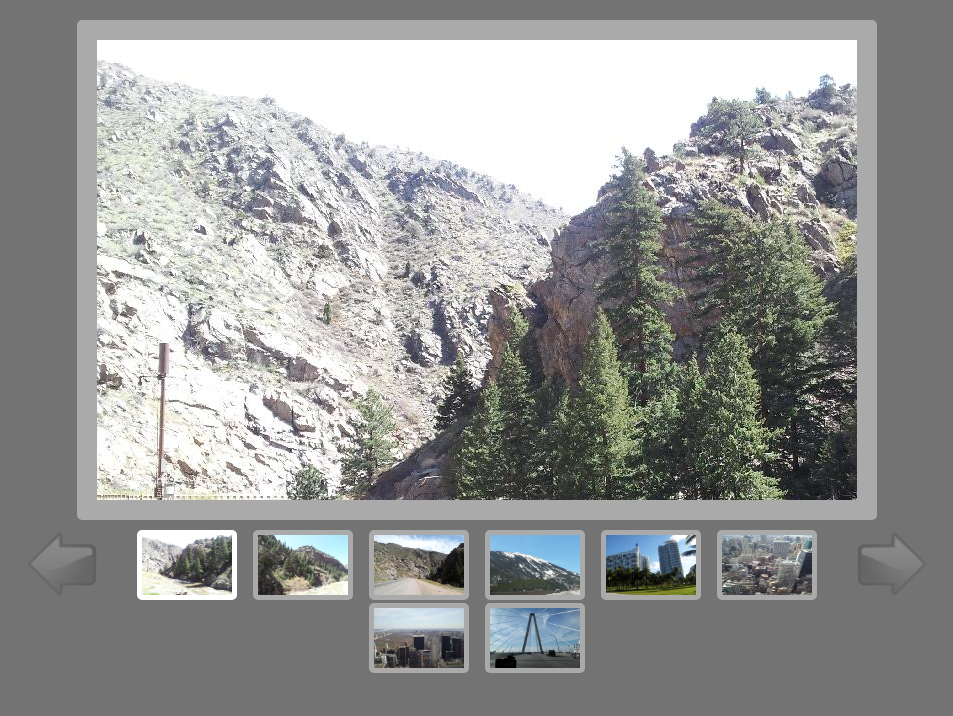
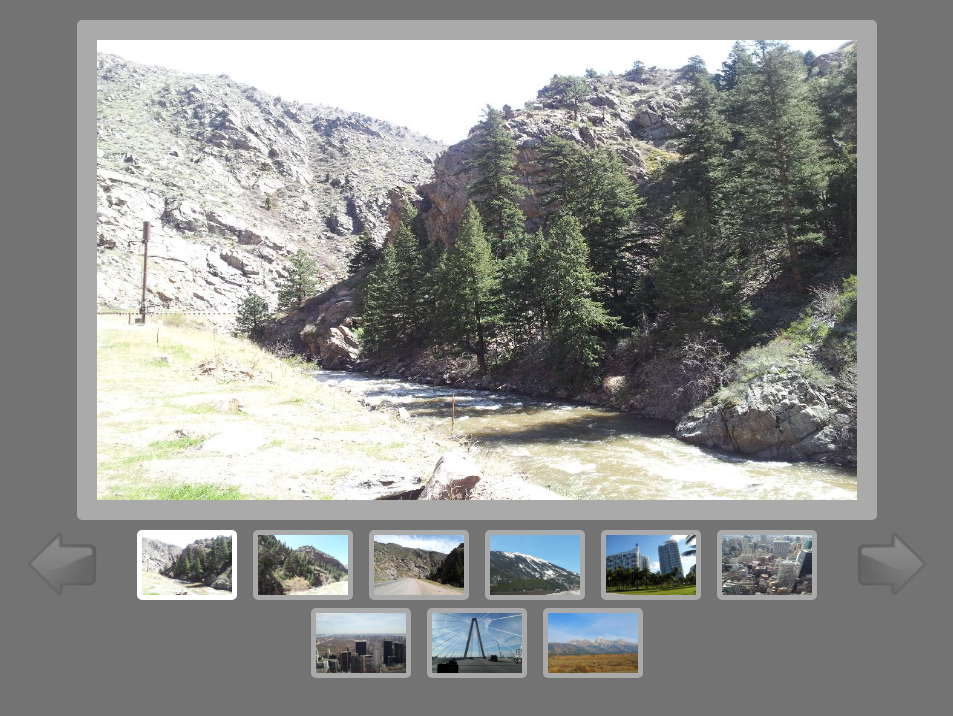
Before and after one commit to lazarov/photosik, a plain HTML site: page index.html in a window 1280 px wide. Shown: the whole page, without its empty margins (163-1116 px from the left). Drawn offline with nearby package versions, Linux system fonts and the light colour scheme; some packages are replaced by stand-ins of ours.

Commit message:
photosik v 1.01

```diff
--- a/css/style.css
+++ b/css/style.css
@@ -12,6 +12,11 @@ body {
     border: 20px solid #AAAAAA;
     border-radius: 5px;
     margin-top: 20px;
+}
+
+.viewer img {
+  width: 100%;
+  height: 100%;
 }
 
 .photo {
@@ -82,7 +87,7 @@ body {
     width: 100px;
     height: 70px;
     display: inline-block;
-    margin: 0 8px 3px;
+    margin: 0 8px 8px;
 }
 
 .nav li.active {
--- a/script/app.js
+++ b/script/app.js
@@ -8,7 +8,8 @@ angular.module('photosik', ['ngAnimate'])
       {image: 'photos/img04.jpg', description: 'Image 04'},
       {image: 'photos/img05.jpg', description: 'Image 05'},
       {image: 'photos/img06.jpg', description: 'Image 06'},
-      {image: 'photos/img07.jpg', description: 'Image 07'}
+      {image: 'photos/img07.jpg', description: 'Image 07'},
+      {image: 'photos/img08.jpg', description: 'Image 08'}
     ];
 
     $scope.currentIndex = 0;
```
Also changed, not shown: photos/img08.jpg (added).
